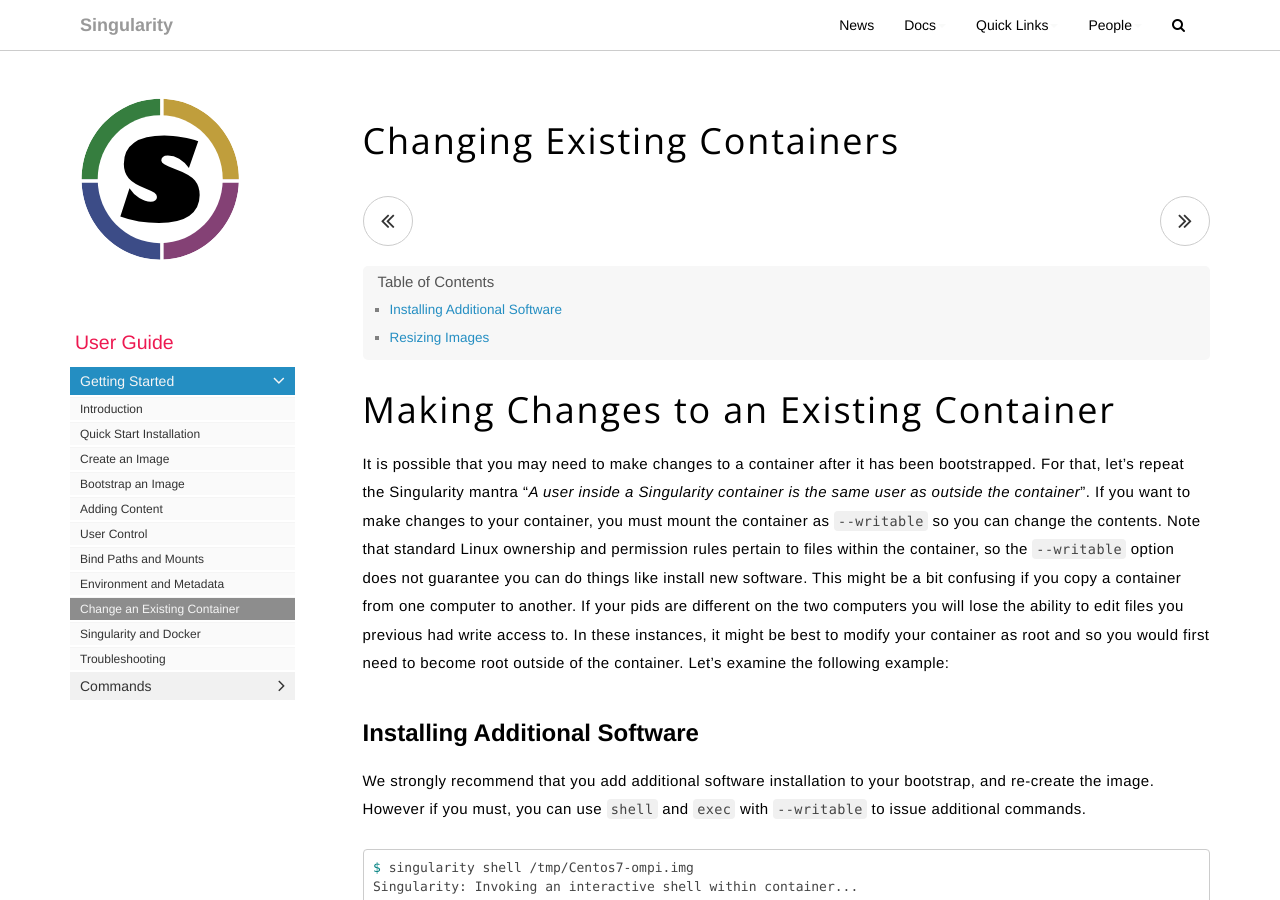
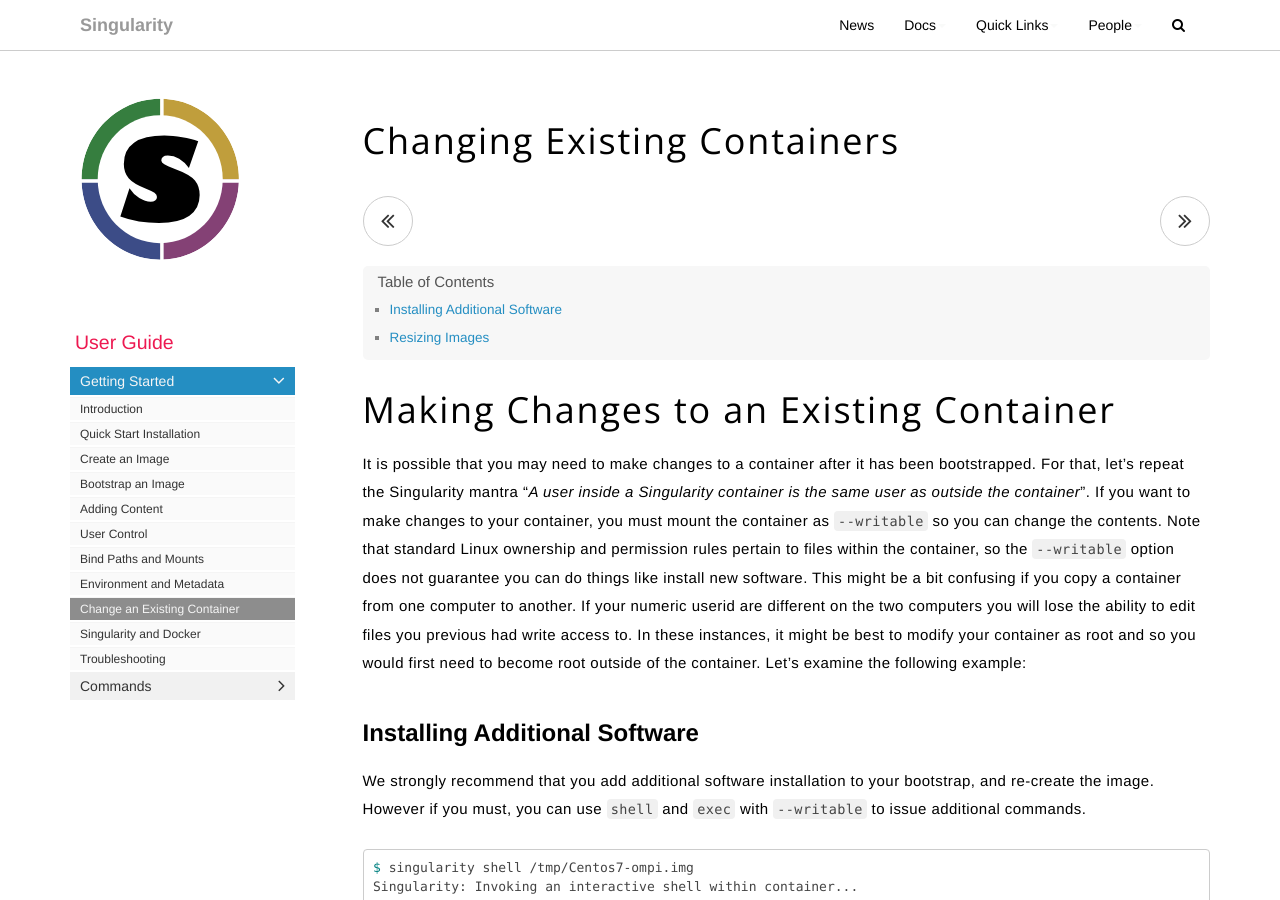
Before and after one commit to singularityware/singularityware.github.io, a Jekyll site: the page built from pages/docs/user-docs/docs-changing-containers.md, in a window 1280 px wide and 900 px high. Built offline with Jekyll 4.4.1, drawn with Linux system fonts in a browser that asks for light colours; nearby versions of some CDN libraries; comment, search, counter and statistics services are not loaded.

Commit message:
Oops: "pids" -> "numeric userid"
"pids" is process ids, I think?

What you mean is the users numeric id, e.g. on machine A `hartzell` is `3245` so files are owned by `3245`.  But, when I get to machine B where `hartzell` is `22453`, those same files appear to be someone else.

Right?

```diff
--- a/pages/docs/user-docs/docs-changing-containers.md
+++ b/pages/docs/user-docs/docs-changing-containers.md
@@ -7,7 +7,7 @@ folder: docs
 
 
 # Making Changes to an Existing Container
-It is possible that you may need to make changes to a container after it has been bootstrapped. For that, let's repeat the Singularity mantra "*A user inside a Singularity container is the same user as outside the container*". If you want to make changes to your container, you must mount the container as `--writable` so you can change the contents. Note that standard Linux ownership and permission rules pertain to files within the container, so the `--writable` option does not guarantee you can do things like install new software. This might be a bit confusing if you copy a container from one computer to another. If your pids are different on the two computers you will lose the ability to edit files you previous had write access to. In these instances, it might be best to modify your container as root and so you would first need to become root outside of the container. Let's examine the following example:
+It is possible that you may need to make changes to a container after it has been bootstrapped. For that, let's repeat the Singularity mantra "*A user inside a Singularity container is the same user as outside the container*". If you want to make changes to your container, you must mount the container as `--writable` so you can change the contents. Note that standard Linux ownership and permission rules pertain to files within the container, so the `--writable` option does not guarantee you can do things like install new software. This might be a bit confusing if you copy a container from one computer to another. If your numeric userid are different on the two computers you will lose the ability to edit files you previous had write access to. In these instances, it might be best to modify your container as root and so you would first need to become root outside of the container. Let's examine the following example:
 
 ## Installing Additional Software
 We strongly recommend that you add additional software installation to your bootstrap, and re-create the image. However if you must, you can use `shell` and `exec` with `--writable` to issue additional commands.
```
